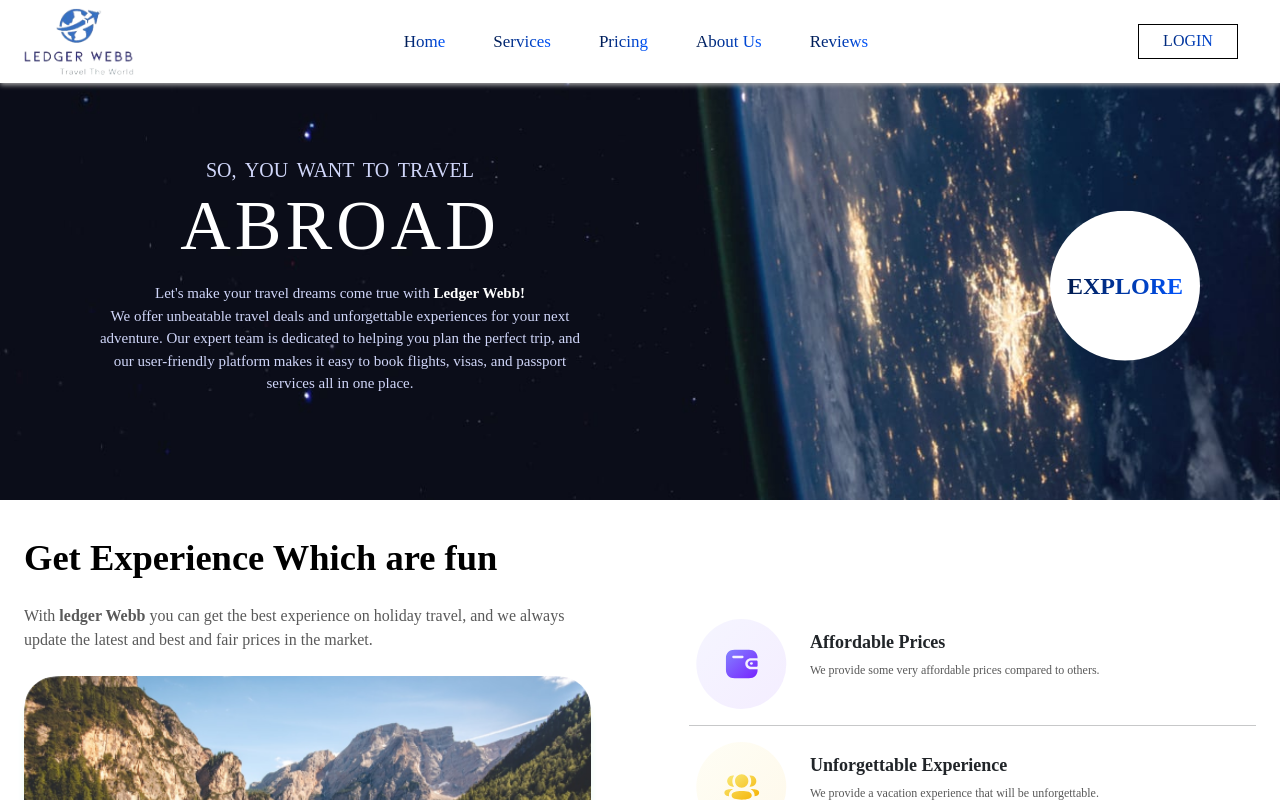
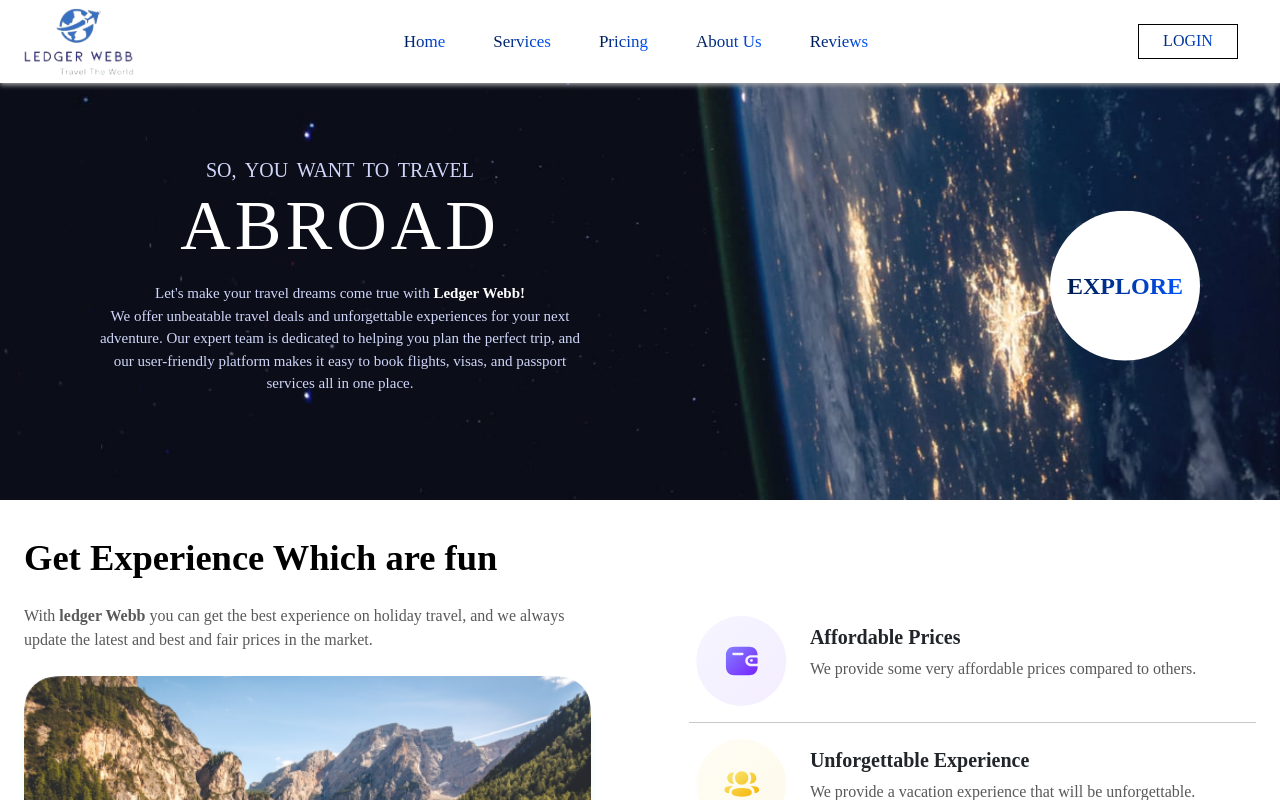
Before and after one commit to Fajarudheen-PA/ledgerWeb-travels-React, a React (Create React App) app: page / in a window 1280 px wide. Shown: the top 800 px of the page. Built offline with nearby package versions, Linux system fonts and the light colour scheme.

Commit message:
updated overview module for desktop

```diff
--- a/src/components/Overview/Overview.scss
+++ b/src/components/Overview/Overview.scss
@@ -63,7 +63,6 @@
     }
 }
 
-//mobile-pro
 @include mobile-pro-desktop{
     .overview{
         &__wrap{
@@ -90,3 +89,16 @@
         }
     }
 }
+
+@include desktop{
+    .overview{
+        &__content{
+            h3{
+                font-size: 20px;
+            }
+            p{
+                font-size: 16px;
+            }
+        }
+    }
+}
```
